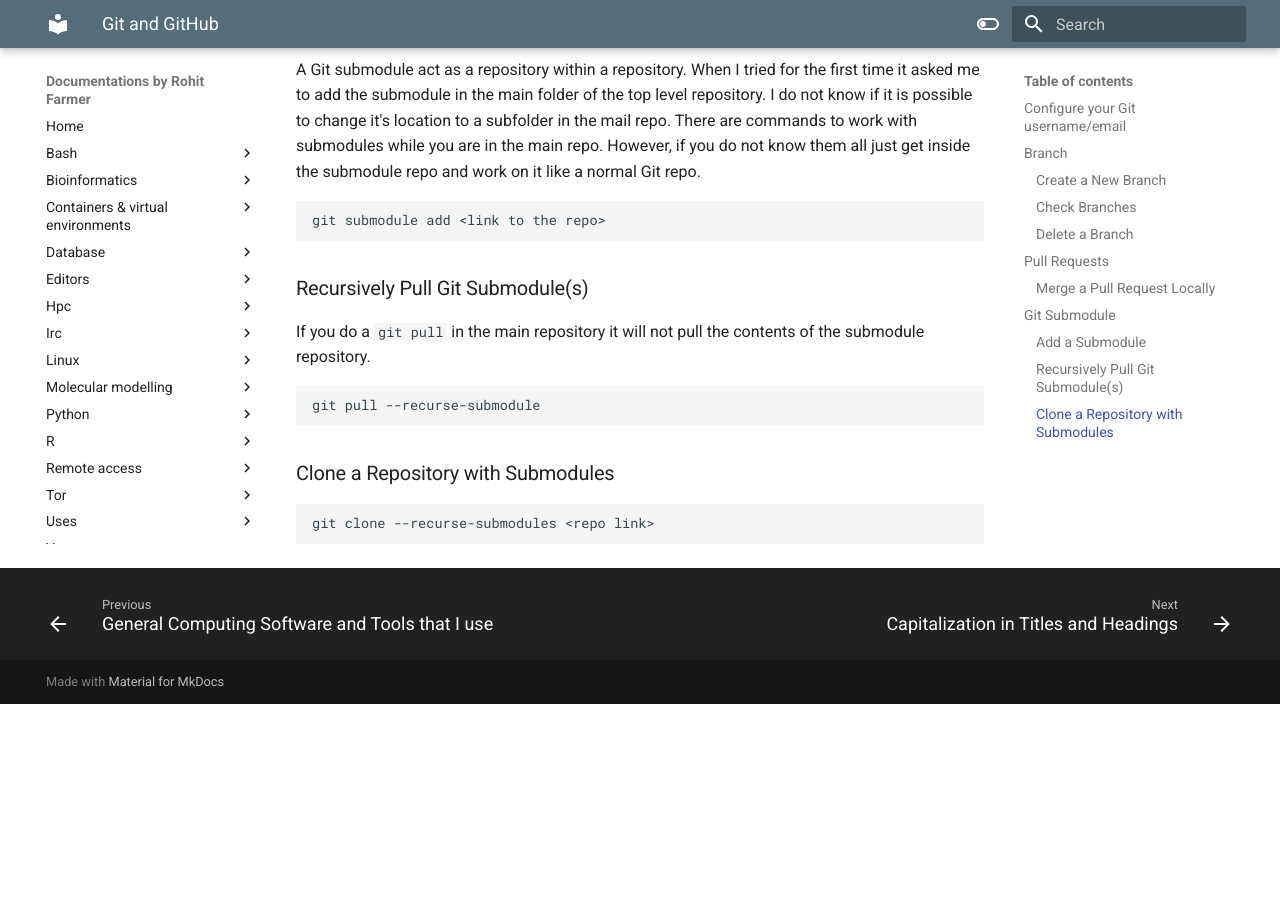
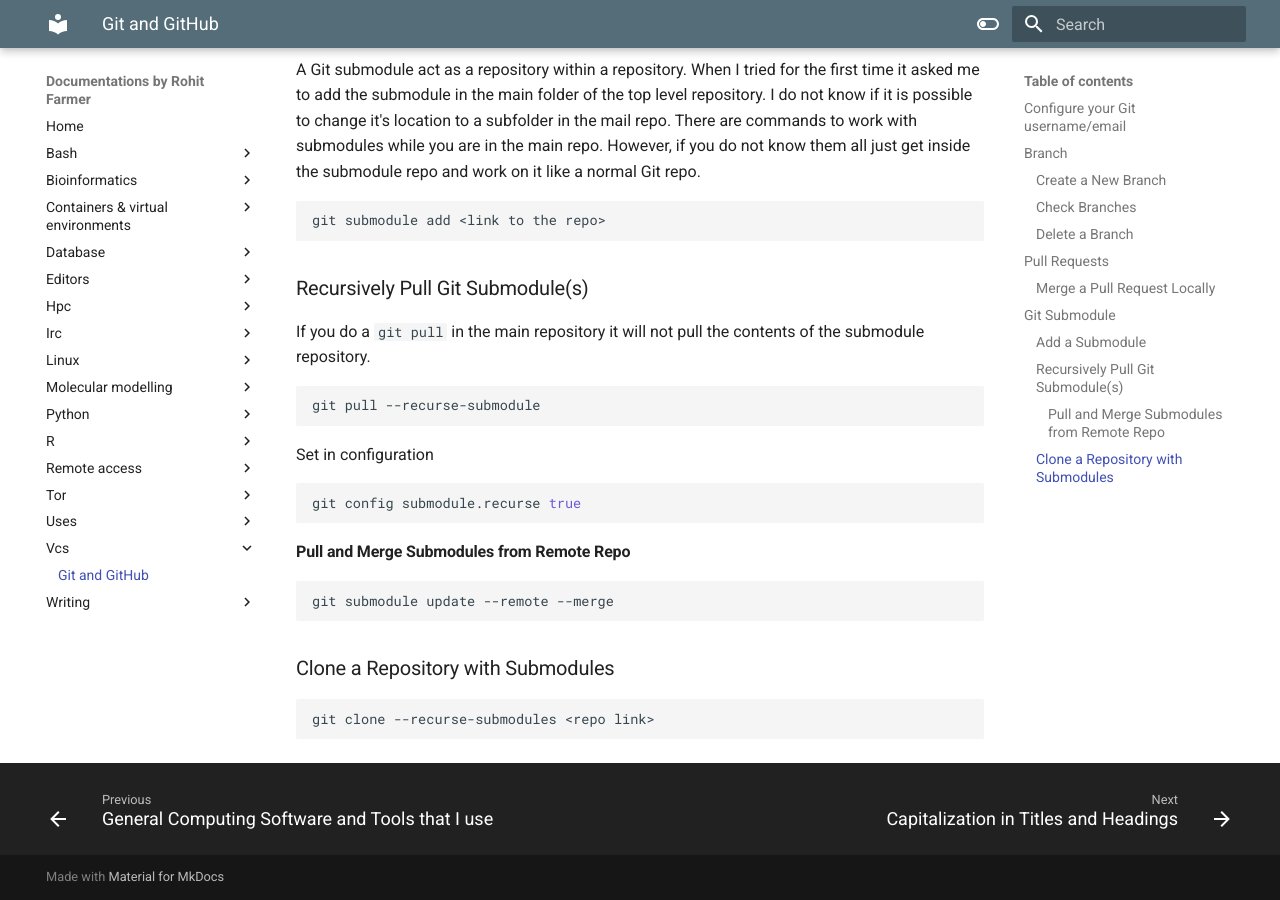
Before and after one commit to rohitfarmer/mk-docs, an MkDocs documentation site: the page built from docs/vcs/git-github.md, in a window 1280 px wide and 900 px high, scrolled down 1998 px. Built offline with MkDocs 1.6.1 and Material for MkDocs 9.7.7, drawn with Linux system fonts in a browser that asks for light colours; before the commit the page ends 2702 px from its top, so only the background shows below that.

Commit message:
git pull and merge submodule

````diff
--- a/docs/vcs/git-github.md
+++ b/docs/vcs/git-github.md
@@ -89,6 +89,18 @@
 git pull --recurse-submodule
 ```
 
+Set in configuration
+
+```bash
+git config submodule.recurse true
+```
+
+#### Pull and Merge Submodules from Remote Repo
+
+```bash
+git submodule update --remote --merge
+```
+
 ### Clone a Repository with Submodules
 
 ```bash
````
